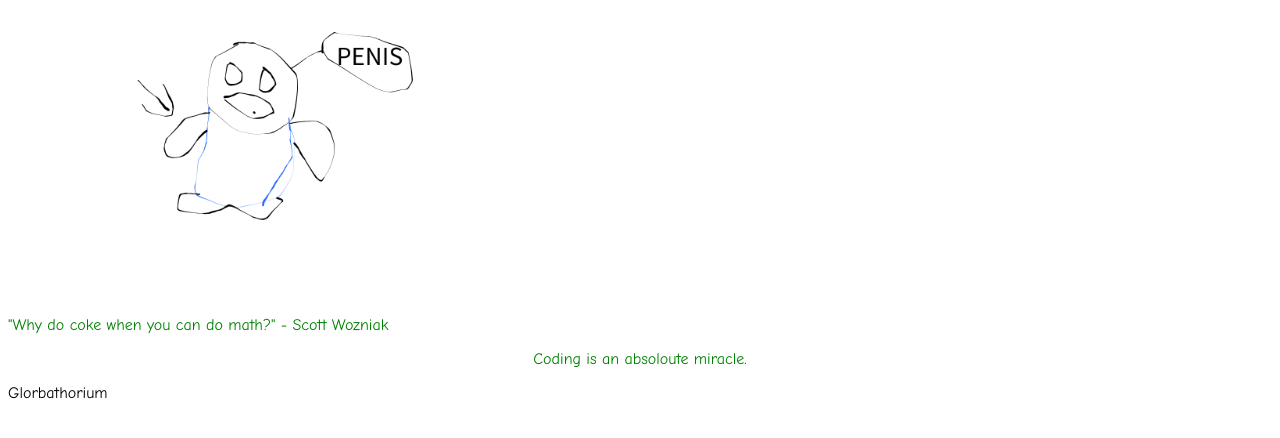
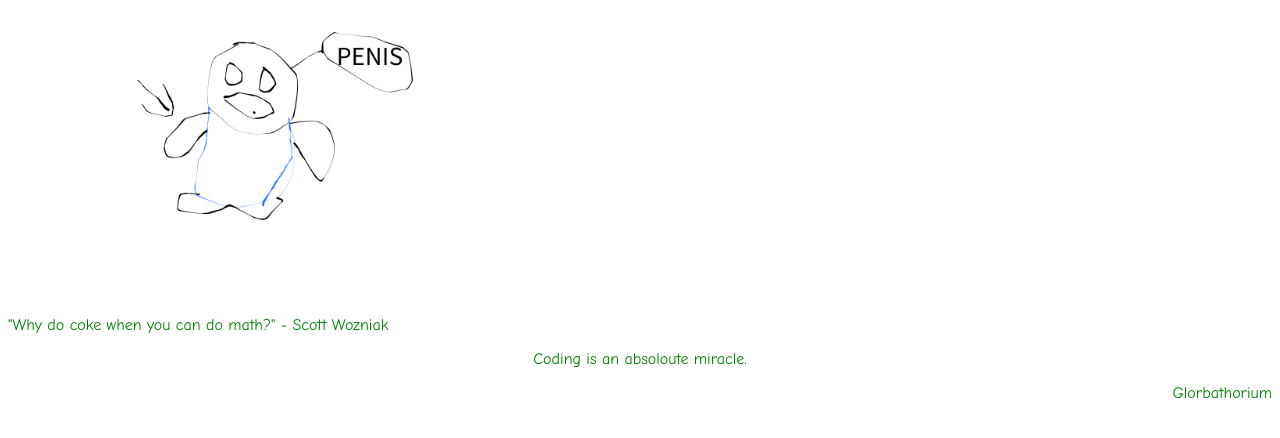
Before and after one commit to woow39/steak, a plain HTML site: page index.html in a window 1280 px wide. Shown: the part 48-486 px from the top of the page. Drawn offline with Linux system fonts and the light colour scheme.

Commit message:
glorbathorium for real

```diff
--- a/index.html
+++ b/index.html
@@ -16,8 +16,9 @@
         p {
             font-family: Comic Sans MS;
         }
-        #Never-Before-Seen {
+        #never-before-seen {
             color: green;
+            text-align: right;
         }
     </style>
 </head>
@@ -32,7 +33,7 @@
     <div id="statement">
         <p>Coding is an absoloute miracle.</p>
     </div>
-    <div id="Never Before Seen">
+    <div id="never-before-seen">
         <p>Glorbathorium</p>
     </div>
 </body>
```
